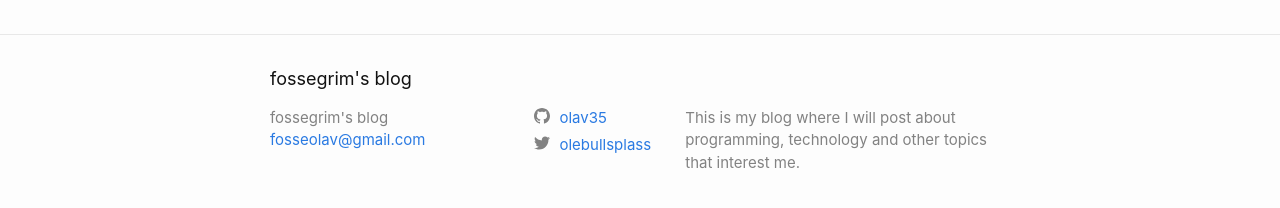
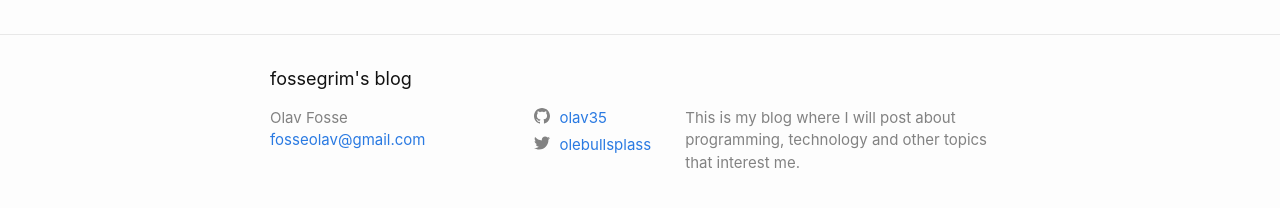
Before and after one commit to fossegrim/fossegr.im, a Jekyll site: the page built from index.markdown, in a window 1280 px wide. Shown: the part 666-874 px from the top of the page. Built offline with Jekyll 4.4.1, drawn with Linux system fonts in a browser that asks for light colours.

Commit message:
Set author variable

```diff
--- a/_config.yml
+++ b/_config.yml
@@ -27,6 +27,7 @@ baseurl: "" # the subpath of your site, e.g. /blog
 url: "https://fossegr.im" # the base hostname & protocol for your site, e.g. http://example.com
 twitter_username: olebullsplass
 github_username: olav35
+author: Olav Fosse
 
 # Build settings
 # theme: minima # regular theme is used as opposed to plugin theme
```
